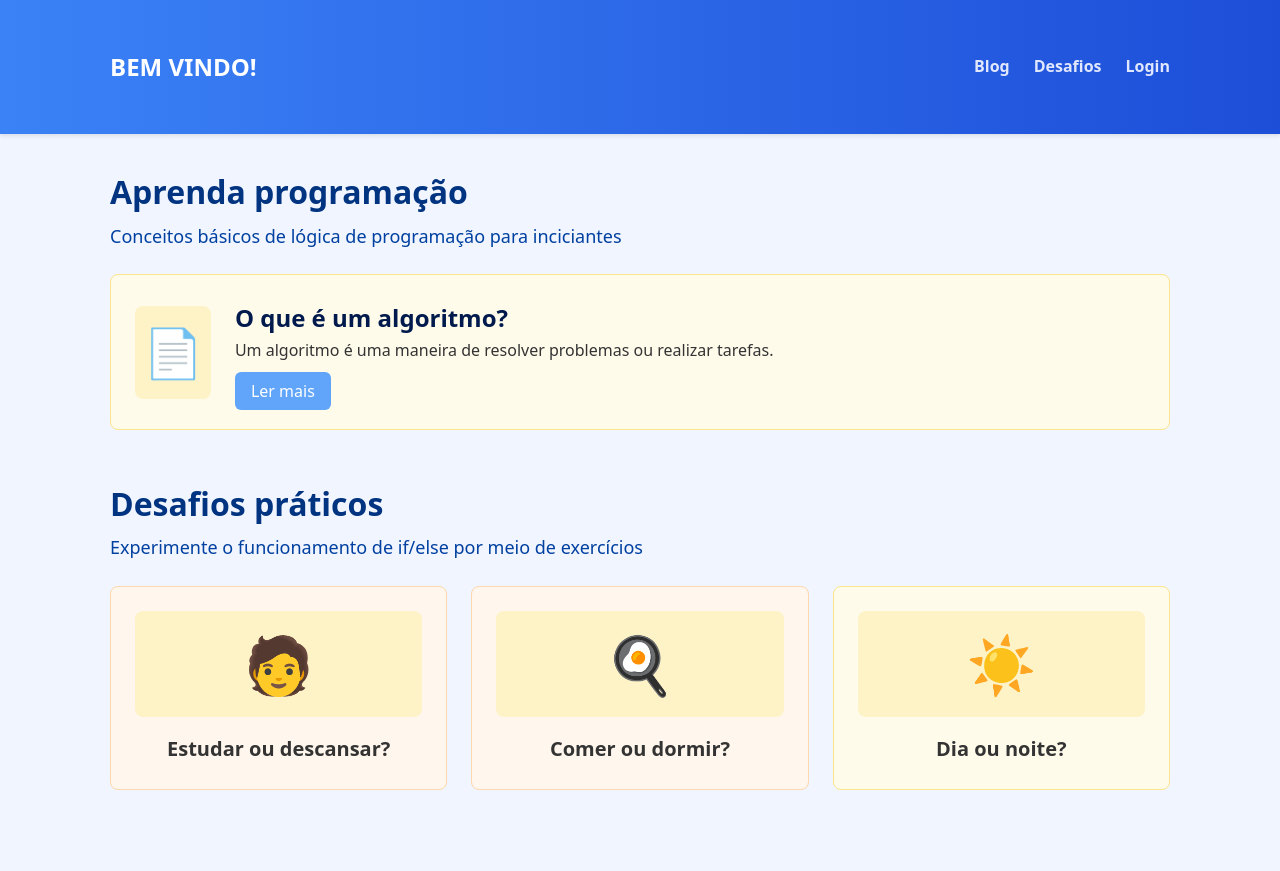
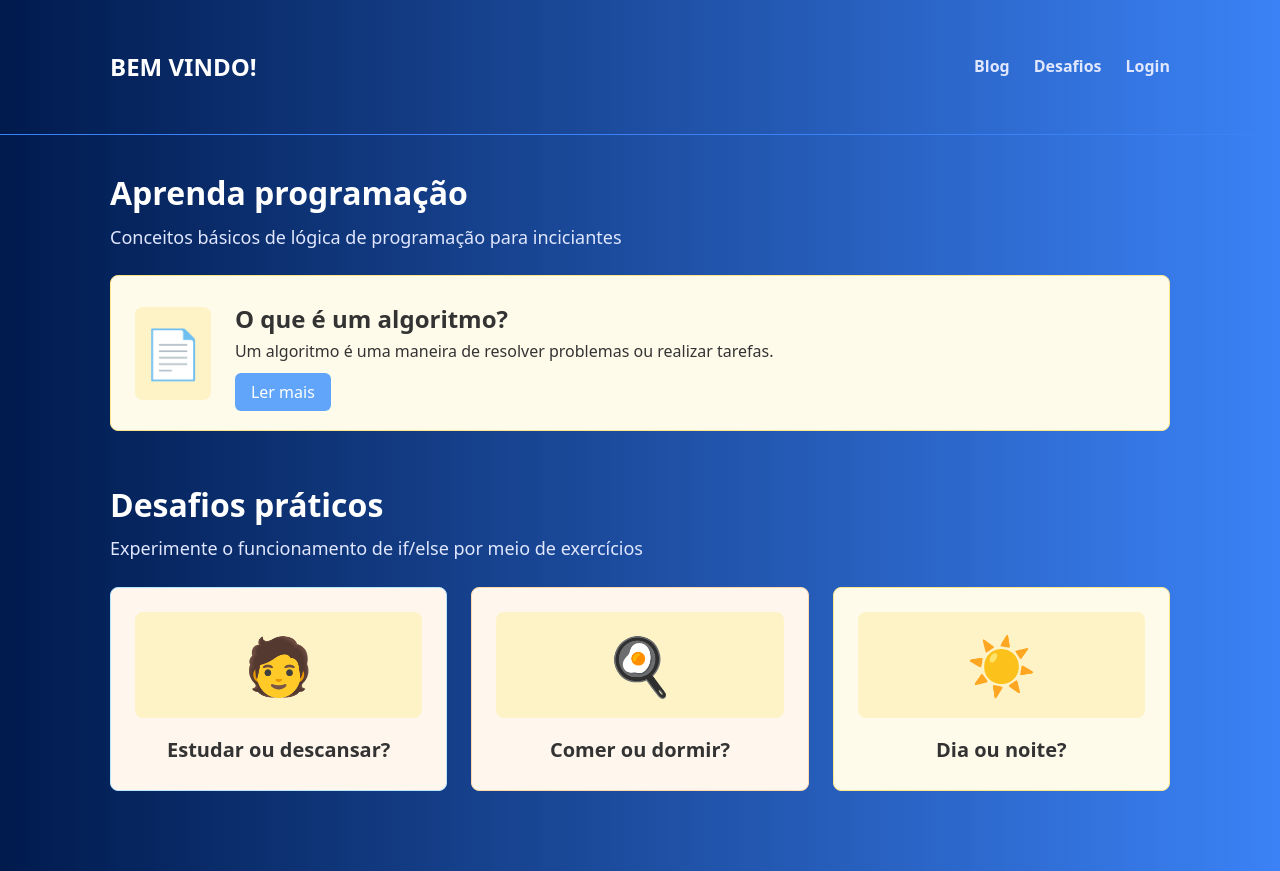
Before and after one commit to ErickEstavarenco/cyber-tech-, a React (Vite) app: page / in a window 1280 px wide. Built offline with nearby package versions, Linux system fonts and the light colour scheme.

Commit message:
style: Aplica tema global de gradiente e corrige legibilidade

```diff
--- a/src/components/Header.css
+++ b/src/components/Header.css
@@ -2,16 +2,19 @@
   width: 100%;
   padding: 1rem 0;
 
-  /* 1. Seu gradiente azul */
-  background-image: linear-gradient(to right, #3b82f6, #1d4ed8);
+  /* 1. Remove o gradiente próprio */
+  background: none;
+
+  /* 2. Remove a sombra */
+  box-shadow: none;
+
+  /* 3. Adiciona uma linha sutil para separar */
+  border-bottom: 1px solid #3b82f6; /* Azul claro do gradiente */
 
   color: white;
-  box-shadow: 0 2px 4px rgba(0, 0, 0, 0.1);
-  border-bottom: none;
 }
 
 .header-content {
-  /* Estilos originais que já tínhamos */
   display: flex;
   justify-content: space-between;
   align-items: center;
@@ -20,28 +23,21 @@
 }
 
 .logo {
-  /* Estilos originais que já tínhamos */
   font-size: 1.5rem;
   font-weight: 900;
+  color: #ffffff;
   text-decoration: none;
-
-  /* 2. Cor do logo para branco */
-  color: #ffffff;
 }
 
 .main-nav a {
-  /* Estilos originais que já tínhamos */
   margin-left: 1.5rem;
   font-size: 1rem;
   font-weight: 800;
+  color: #e0e7ff;
   text-decoration: none;
   transition: color 0.2s ease;
-
-  /* 3. Cor dos links para branco suave */
-  color: #e0e7ff;
 }
 
 .main-nav a:hover {
-  /* 4. Cor do hover branco total */
   color: #ffffff;
 }
--- a/src/pages/Blog/Blog.css
+++ b/src/pages/Blog/Blog.css
@@ -8,16 +8,16 @@
   font-size: 2.5rem;
   font-weight: 700;
   margin-bottom: 0.5rem;
+  color: #ffffff; /* Cor do título BRANCA */
 }
 
 .page-subtitle {
   font-size: 1.25rem;
-  color: #666;
+  color: #e0e7ff; /* Cor do subtítulo branco-azulado */
   margin-bottom: 2.5rem;
-  border-bottom: 1px solid #ddd;
+  border-bottom: 1px solid #3b82f6; /* Borda azul mais clara */
   padding-bottom: 1.5rem;
 }
-
 /* Estilo do Card do Post */
 .post-card {
   background-color: #ffffff;
--- a/src/pages/Home/Home.css
+++ b/src/pages/Home/Home.css
@@ -2,21 +2,21 @@
   margin-bottom: 3rem;
 }
 
-/* 1. ESTILOS DE TÍTULO ATUALIZADOS */
+/* 1. TÍTULOS ATUALIZADOS PARA O FUNDO ESCURO */
 .section-title {
   font-size: 2rem;
   font-weight: 700;
   margin-bottom: 0.25rem;
-    color: #003380; /* Cor do título mais escura */
+  color: #ffffff; /* Cor do título BRANCA */
 }
 
 .section-subtitle {
   font-size: 1.125rem;
-    color: #0040a0; /* Cor do subtítulo mais escura */
+  color: #e0e7ff; /* Cor do subtítulo branco-azulado */
   margin-bottom: 1.5rem;
 }
 
-/* 2. O RESTO DO ARQUIVO ORIGINAL (QUE FOI APAGADO) */
+/* 2. CARDS COM TEXTO CORRIGIDO PARA PRETO */
 
 /* Card Amarelo (Blog) */
 .blog-card {
@@ -26,6 +26,7 @@
   padding: 1.5rem;
   display: flex;
   align-items: center;
+  color: #333; /* <-- FIX: Força o texto do card a ser escuro */
 }
 
 .card-icon-area {
@@ -43,11 +44,12 @@
 .card-content-area h3 {
   font-size: 1.5rem;
   font-weight: 700;
+  color: #333; /* <-- FIX: Força o texto do H3 a ser escuro */
 }
 
 .card-content-area p {
   font-size: 1rem;
-    color: #333;
+  color: #333; /* Este já era escuro, mas garantimos */
   margin-bottom: 1rem;
 }
 
@@ -78,7 +80,7 @@
   padding: 1.5rem;
   text-align: center;
   text-decoration: none;
-    color: #333;
+  color: #333; /* <-- FIX: Força o texto do card a ser escuro */
   transition: transform 0.2s ease, box-shadow 0.2s ease;
 }
 
@@ -100,7 +102,7 @@
 /* Cores dos Cards de Desafio (do JSON) */
 .challenge-card.blue {
   background-color: #fff7ed;
-   border-color: #fed7aa;
+  border-color: #bae6fd;
 }
 
 .challenge-card.orange {
--- a/src/pages/Login/Login.css
+++ b/src/pages/Login/Login.css
@@ -1,12 +1,16 @@
+/* src/pages/Login/Login.css */
+
 /* src/pages/Login/Login.css */
 
 .login-container {
     display: flex;
     align-items: center;
     justify-content: center;
-    min-height: 90vh; /* Ocupa quase a tela toda, centralizando */
-    background-color: #f8f9fa; /* Um cinza bem claro, como na Home */
-  }
+    min-height: 90vh;
+    /* background-color: #f8f9fa;  <-- REMOVA ESTA LINHA */
+}
+
+/* ... (o resto do arquivo continua igual) ... */
 
   .login-card {
     background: #fff7ed;
--- a/src/styles/globals.css
+++ b/src/styles/globals.css
@@ -9,14 +9,22 @@ body {
   font-family: system-ui, -apple-system, BlinkMacSystemFont, 'Segoe UI', Roboto, Oxygen, Ubuntu, Cantarell, 'Open Sans', 'Helvetica Neue', sans-serif;
   line-height: 1.6;
 
-  /* 1. Fundo azul claro para todo o site */
-  background-color: #f0f5ff;
+  /* 1. SEU NOVO GRADIENTE HORIZONTAL */
+  /* De Azul Escuro (#001a4d) para Azul Claro (#3b82f6) */
+  background-image: linear-gradient(to right, #001a4d, #3b82f6);
 
-  /* 2. Cor de texto padrão mais escura */
-  color: #001a4d;
+  /* 2. O gradiente fica "fixo" e não rola com a página */
+  background-attachment: fixed;
+  background-repeat: no-repeat;
+
+  /* 3. Cor de texto padrão para BRANCO (para ler no fundo escuro) */
+  color: #ffffff;
+
+  /* 4. Garante que o fundo cubra a tela toda, mesmo com pouco conteúdo */
+  min-height: 100vh;
 }
 
-/* Um container simples para centralizar o conteúdo */
+/* O container continua igual */
 .container {
   max-width: 1100px;
   margin: 0 auto;
```
Lines whose indentation alone changed are shown as unchanged.
